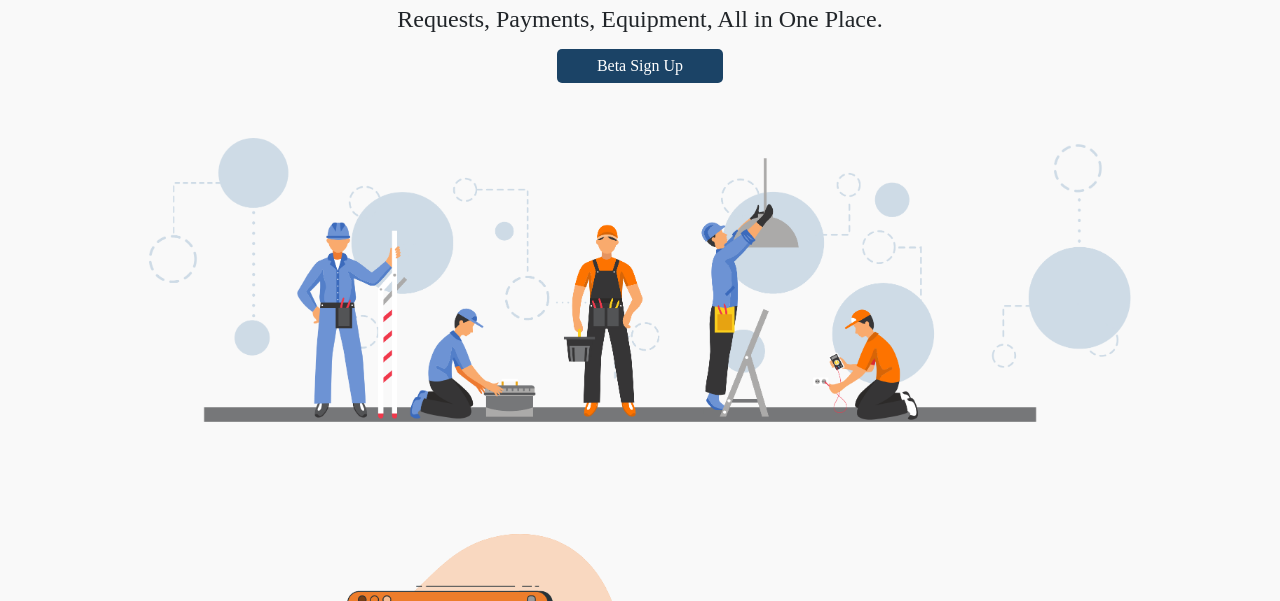
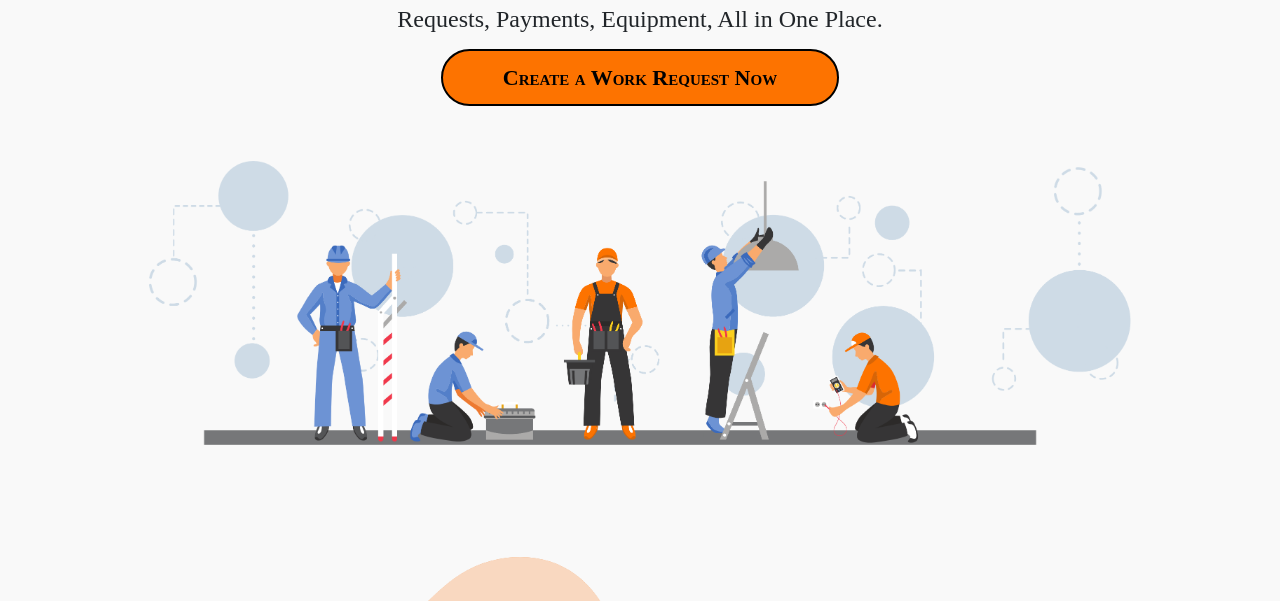
Before and after one commit to pxlu-crewpoints/crewpoints-public, a plain HTML site: page index.html in a window 1280 px wide. Shown: the part 163-764 px from the top of the page. Drawn offline with Linux system fonts and the light colour scheme; a web font is replaced by a local one.

Commit message:
changed button link and styling

```diff
--- a/css/styles.css
+++ b/css/styles.css
@@ -120,12 +120,16 @@ p {
 }
 
 .try-it-btn {
-    background-color: #1B4366;
-    color: white;
-    border-radius: 5px;
-    border: 0;
-    padding: 5px 40px 5px 40px;
+    background-color: #fd7300;
+    color: black;
+    font-weight: bold;
+    border-radius: 30px;
+    border: 2px solid black;
+    padding: 10px 60px 10px 60px;
     margin: 7px;
+    font-size: 22px;
+    font-variant: small-caps;
+    text-decoration:none;
 }
 
 .footer-header {
--- a/index.html
+++ b/index.html
@@ -57,7 +57,9 @@
         <h4>
             Requests, Payments, Equipment, All in One Place.
         </h4>
-        <button class="try-it-btn" type="button" data-bs-toggle="modal" data-bs-target="#reqdemomodal">Beta Sign Up</button>
+        <a class="try-it-btn" href="https://app.crewpoints.com/ServiceRequests">
+            Create a Work Request Now
+        </a>
         <div class="row justify-content-center pt-5">
             <div class="col-12 col-md-10">
                 <picture>
```
